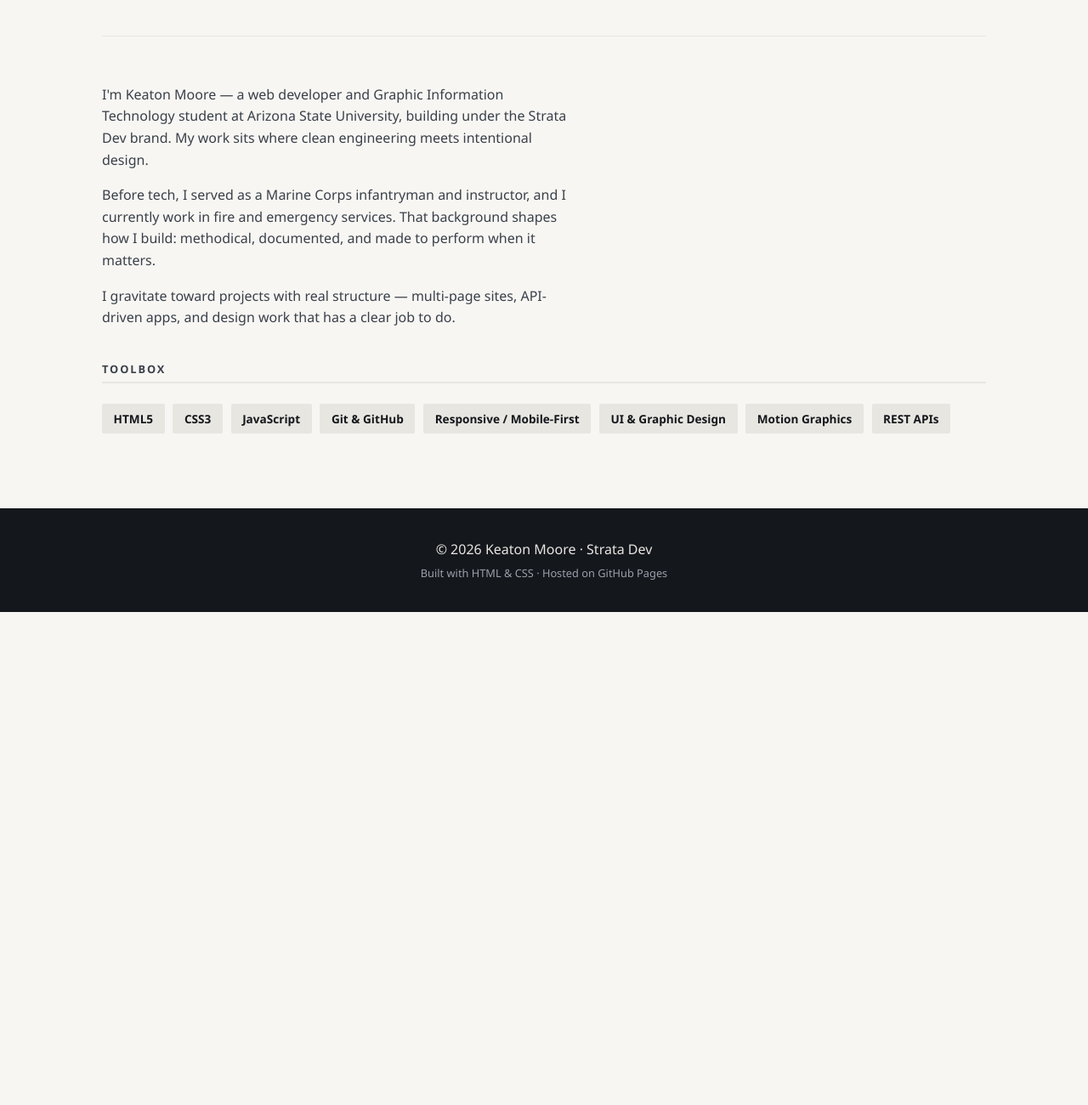
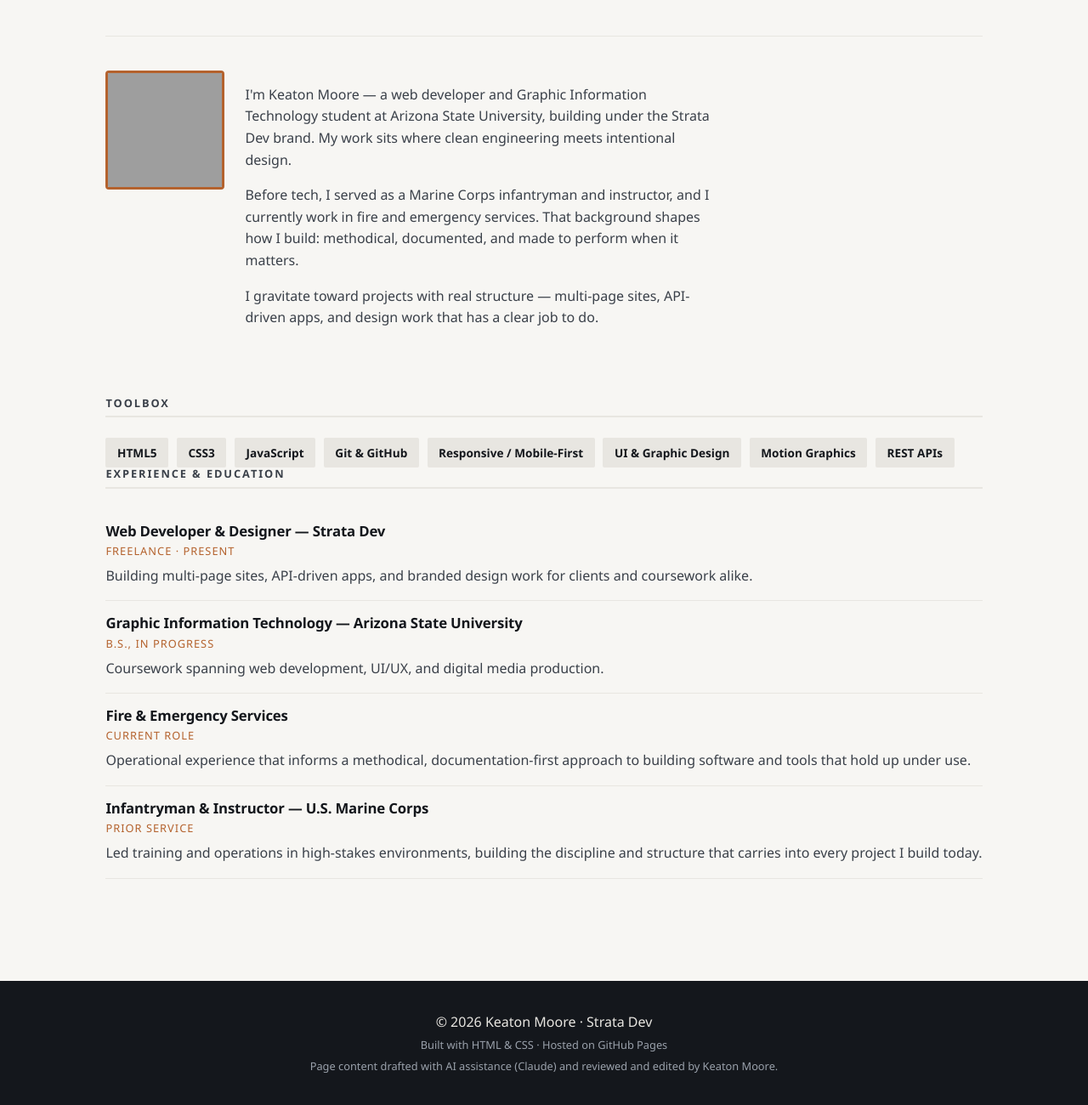
Before and after one commit to daddykeat/strata-dev, a plain HTML site: page about.html in a window 1280 px wide. Shown: the part 260-1560 px from the top of the page at 85% size. Before the commit the page ends 980 px from the top, so only its background shows below. Drawn offline with Linux system fonts and the light colour scheme; grey boxes are pictures that could not be loaded.

Commit message:
Add headshot and Experience & Education section to About page

```diff
--- a/about.html
+++ b/about.html
@@ -32,6 +32,12 @@
     </section>
 
     <section class="band">
+      <div class="about-intro">
+        <img
+          class="headshot"
+          src="assets/keaton-headshot.jpeg"
+          alt="Portrait of Keaton Moore"
+        />
         <div class="prose">
           <p>
             I'm Keaton Moore — a web developer and Graphic Information
@@ -50,6 +56,7 @@
             sites, API-driven apps, and design work that has a clear job to do.
           </p>
         </div>
+      </div>
 
       <h2 class="band-title">Toolbox</h2>
       <ul class="tag-list">
@@ -62,12 +69,51 @@
         <li>Motion Graphics</li>
         <li>REST APIs</li>
       </ul>
+
+      <h2 class="band-title">Experience &amp; Education</h2>
+      <ul class="timeline-list">
+        <li>
+          <h3>Web Developer &amp; Designer — Strata Dev</h3>
+          <p class="timeline-meta">Freelance · Present</p>
+          <p>
+            Building multi-page sites, API-driven apps, and branded design
+            work for clients and coursework alike.
+          </p>
+        </li>
+        <li>
+          <h3>Graphic Information Technology — Arizona State University</h3>
+          <p class="timeline-meta">B.S., In Progress</p>
+          <p>
+            Coursework spanning web development, UI/UX, and digital media
+            production.
+          </p>
+        </li>
+        <li>
+          <h3>Fire &amp; Emergency Services</h3>
+          <p class="timeline-meta">Current Role</p>
+          <p>
+            Operational experience that informs a methodical,
+            documentation-first approach to building software and tools
+            that hold up under use.
+          </p>
+        </li>
+        <li>
+          <h3>Infantryman &amp; Instructor — U.S. Marine Corps</h3>
+          <p class="timeline-meta">Prior Service</p>
+          <p>
+            Led training and operations in high-stakes environments,
+            building the discipline and structure that carries into every
+            project I build today.
+          </p>
+        </li>
+      </ul>
     </section>
   </main>
 
   <footer class="site-footer">
     <p>&copy; 2026 Keaton Moore · Strata Dev</p>
     <p class="footer-note">Built with HTML &amp; CSS · Hosted on GitHub Pages</p>
+    <p class="footer-note">Page content drafted with AI assistance (Claude) and reviewed and edited by Keaton Moore.</p>
   </footer>
 </body>
 </html>
--- a/styles.css
+++ b/styles.css
@@ -35,6 +35,11 @@ body {
   font-family: "Segoe UI", system-ui, -apple-system, Helvetica, Arial, sans-serif;
   line-height: 1.6;
   -webkit-font-smoothing: antialiased;
+
+  /* Page-level layout: header / main / footer as grid rows */
+  display: grid;
+  grid-template-rows: auto 1fr auto;
+  min-height: 100vh;
 }
 
 a { color: var(--copper); text-decoration: none; }
@@ -184,6 +189,36 @@ main { max-width: var(--maxw); margin: 0 auto; padding: 0 1.25rem; }
 .prose { max-width: 60ch; margin-bottom: 2.5rem; }
 .prose p { color: var(--stone); }
 
+.about-intro {
+  display: grid;
+  grid-template-columns: 1fr;
+  gap: 1.5rem;
+  align-items: start;
+  margin-bottom: 1.5rem;
+}
+.headshot {
+  width: 140px;
+  height: 140px;
+  object-fit: cover;
+  border-radius: 4px;
+  border: 3px solid var(--copper);
+}
+
+.timeline-list { list-style: none; margin: 0 0 2rem; padding: 0; }
+.timeline-list li {
+  padding: 1rem 0;
+  border-bottom: 1px solid var(--fog);
+}
+.timeline-list h3 { margin: 0 0 .25rem; font-size: 1.05rem; }
+.timeline-meta {
+  font-size: .8rem;
+  text-transform: uppercase;
+  letter-spacing: .08em;
+  color: var(--copper);
+  margin: 0 0 .4rem;
+}
+.timeline-list p:last-child { margin: 0; color: var(--stone); }
+
 .tag-list, .contact-list { list-style: none; padding: 0; margin: 0; }
 .tag-list {
   display: flex;
@@ -253,6 +288,11 @@ main { max-width: var(--maxw); margin: 0 auto; padding: 0 1.25rem; }
     gap: 1.5rem;
   }
   .contact-label { min-width: 90px; }
+
+  /* About intro: headshot beside text on larger screens */
+  .about-intro {
+    grid-template-columns: 140px 1fr;
+  }
 }
 
 /* Respect reduced-motion preferences */
```
Also changed, not shown: 1 other file. Lines whose indentation alone changed are shown as unchanged.
